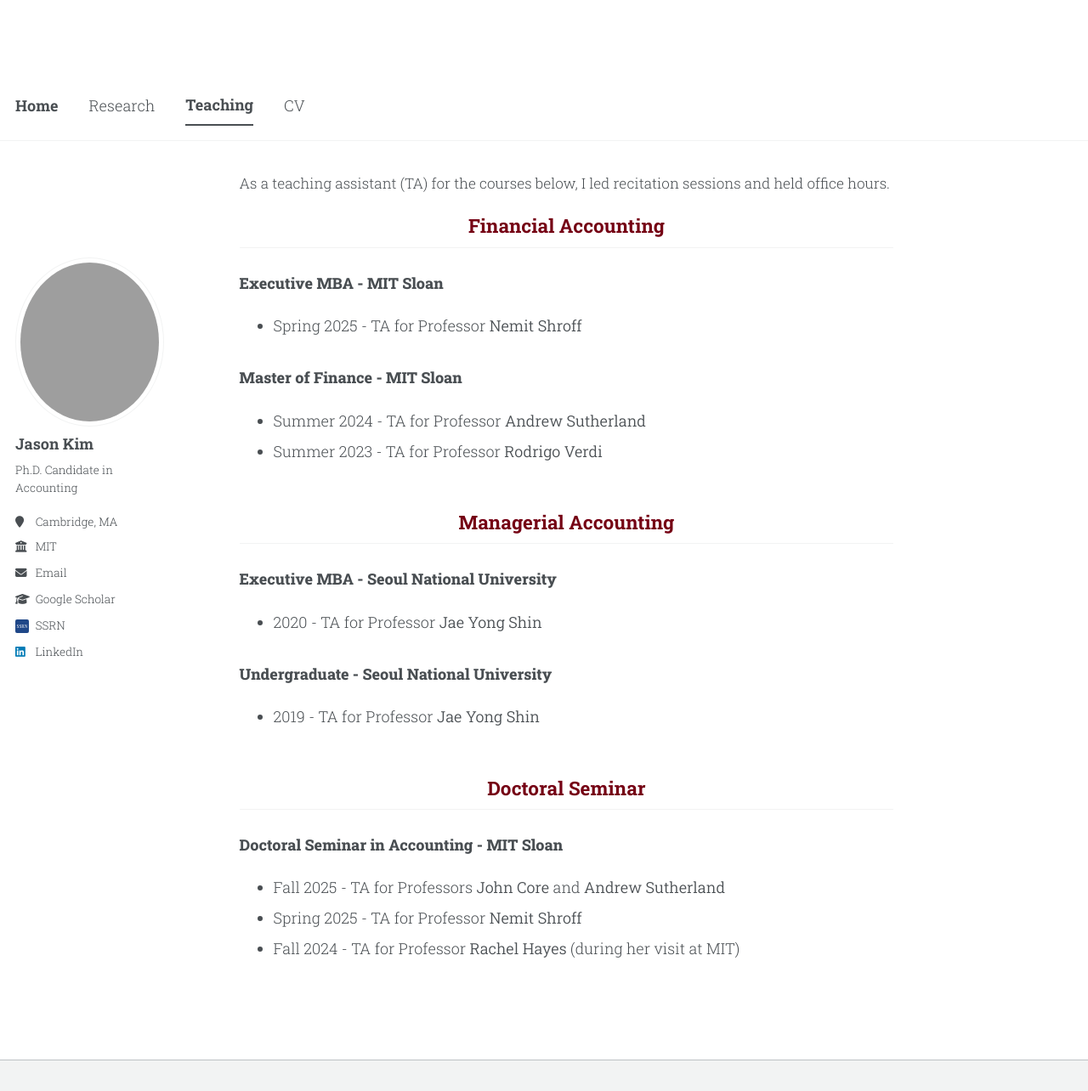
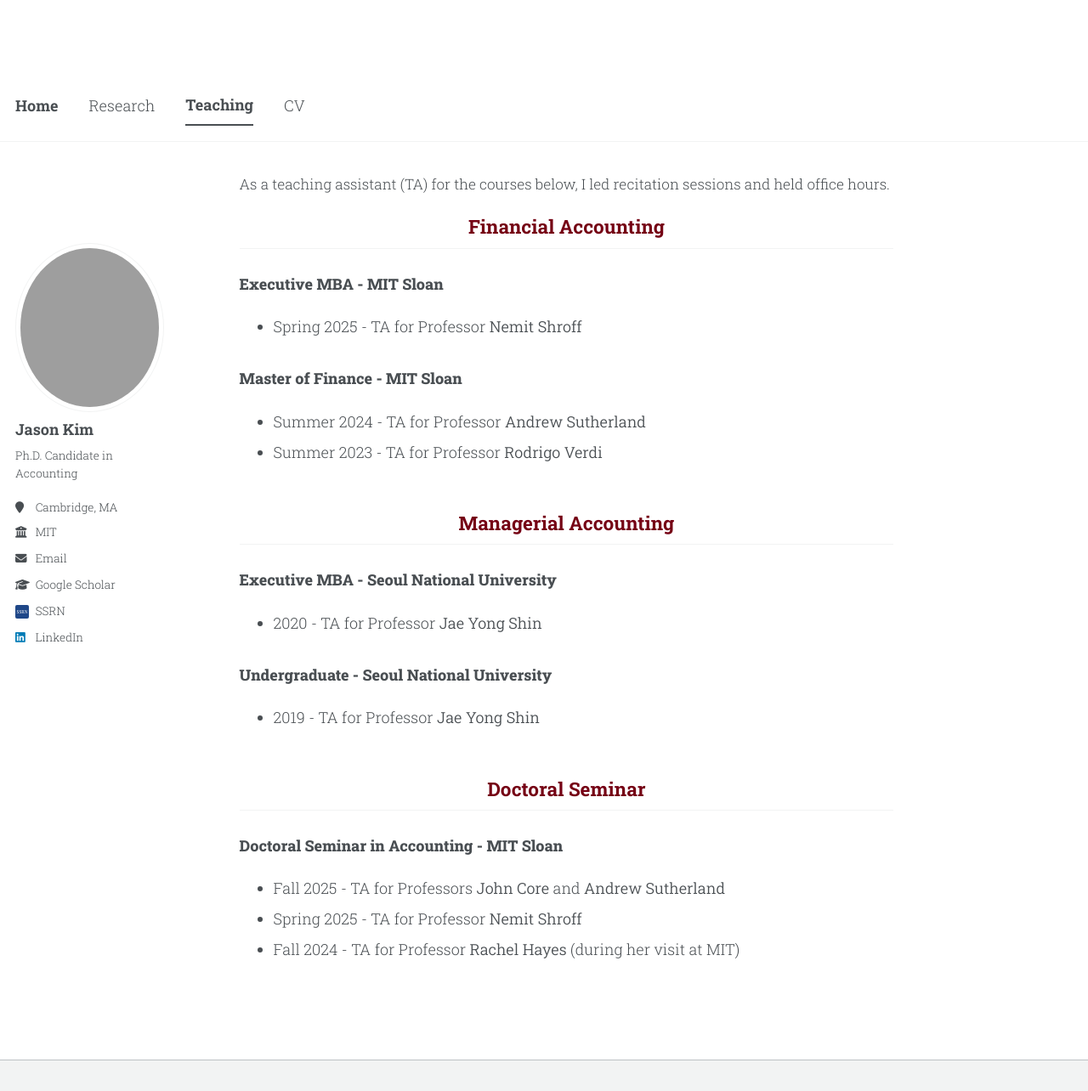
Before and after one commit to jgkim262/jgkim262.github.io, a Jekyll site: the page built from _pages/teaching.md, in a window 1280 px wide and 1284 px high. Shown: the whole window at 85% size. Built offline with Jekyll 4.4.1, drawn with Linux system fonts in a browser that asks for light colours; a style sheet for code colours, icons or effects is not loaded.

Commit message:
Match Tim's masthead and sidebar source exactly
Co-Authored-By: Claude Opus 5 (1M context) <noreply@anthropic.com>

```diff
--- a/_sass/layout/_masthead.scss
+++ b/_sass/layout/_masthead.scss
@@ -2,30 +2,21 @@
    MASTHEAD
    ========================================================================== */
 
+// Matches _sass/_masthead.scss in timhdesilva/timhdesilva.github.io exactly.
+// The template pins this to the viewport with position:fixed, plus
+// background/height/width and an ::after pseudo-border to make that work.
+// All of that is dropped: in normal flow a plain border-bottom does the job,
+// and the pinning was what pushed the sticky sidebar out of line with the
+// text column beside it.
 .masthead {
-  // In normal flow, as on timdesilva.me. The template pins this to the
-  // viewport, which forces body { padding-top: 70px } to compensate and makes
-  // the sticky sidebar resolve its offset against the viewport — pushing the
-  // avatar down relative to the text column beside it.
   position: relative;
-  background: var(--global-bg-color);
-  height: fit-content;
-  width: 100%;
+  border-bottom: 1px solid var(--global-border-color);
 
   -webkit-animation: intro 0.3s both;
           animation: intro 0.3s both;
   -webkit-animation-delay: 0.15s;
           animation-delay: 0.15s;
   z-index: 20;
-
-  &::after {
-    content: "";
-    position: absolute;
-    bottom: 0;
-    height: 1px;
-    background: var(--global-border-color);
-    width: 100%;
-  }
 
   &__inner-wrap {
     @include container;
--- a/_sass/layout/_sidebar.scss
+++ b/_sass/layout/_sidebar.scss
@@ -13,9 +13,8 @@
   @include clearfix();
   margin-bottom: 1em;
 
-  @media (orientation: portrait) {
-    margin-top: 1em;
-  }
+  // No margin-top: timdesilva.me's .sidebar has none, and the template's
+  // portrait-orientation margin pushed the avatar below the first line of text.
 
   // The template pins the sidebar with position: fixed here. That is removed
   // on purpose: a percentage width on a fixed element resolves against the
```
